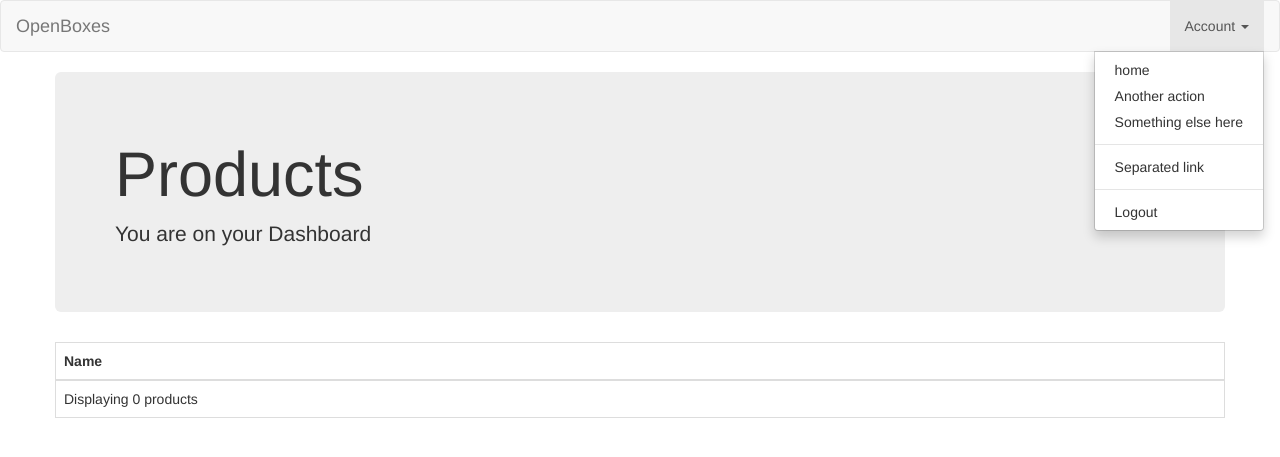
After one commit to jmiranda/openboxes-django, a Django app: page /products/ in a window 1280 px wide, after a click on "Account". The commit adds this page. Shown: the top 457 px of the page. Run offline with Django 3.2, Linux system fonts and the light colour scheme; data that the repository does not hold is empty; some libraries are stand-ins or nearby versions.

Commit message:
added authentication and product list page

```diff
--- a/core/templates/product/list.html
+++ b/core/templates/product/list.html
@@ -1,9 +1,40 @@
-<html>
-<head>
-    <title>Product List</title>
-</head>
-<body>
-Hello World
-</body>
+{% extends 'base.html' %}
 
-</html>
+{% block content %}
+
+<div class="container">
+    <div class="row">
+        <div class="jumbotron">
+            <h1>Products</h1>
+            <p>You are on your Dashboard</p>
+        </div>
+    </div>
+</div>
+<div class="container">
+    <div class="row">
+        <table class="table table-bordered table-responsive">
+            <thead>
+                <tr>
+                    <th>Name</th>
+                </tr>
+            </thead>
+            <tbody>
+            {% for product in products %}
+                <tr>
+                    <td>
+                    {{ product.name }}
+                    </td>
+                </tr>
+            {% endfor %}
+            </tbody>
+        <tfoot>
+            <tr>
+                <td>Displaying {{ products|length }} products</td>
+            </tr>
+        </tfoot>
+        </table>
+    </div>
+</div>
+
+
+{% endblock %}
--- a/core/urls.py
+++ b/core/urls.py
@@ -1,8 +1,10 @@
+#!python
+# log/urls.py
 from django.conf.urls import url
-
 from . import views
 
+# We are adding a URL called /home
 urlpatterns = [
-    #url(r'^$', views.index, name='index'),
-    url(r'^$', views.product_list, name='product_list'),
+    url(r'^$', views.home, name='home'),
+    url(r'^products/$', views.product_list, name='product_list'),
 ]
--- a/core/views.py
+++ b/core/views.py
@@ -1,9 +1,20 @@
+from time import timezone
+
 from django.shortcuts import render
 from django.http import HttpResponse
+from django.contrib.auth.decorators import login_required
+from .models import Product
 
 #def index(request):
 #    return HttpResponse("Hello, world. You're at the core index.")
 
 
+# this login required decorator is to not allow to any
+# view without authenticating
+@login_required(login_url="login/")
+def home(request):
+    return render(request,"home.html")
+
 def product_list(request):
-    return render(request, 'product/list.html', {})
+    products = Product.objects.all()
+    return render(request, 'product/list.html', {'products':products})
--- a/openboxes/urls.py
+++ b/openboxes/urls.py
@@ -13,11 +13,23 @@ Including another URLconf
     1. Import the include() function: from django.conf.urls import url, include
     2. Add a URL to urlpatterns:  url(r'^blog/', include('blog.urls'))
 """
+from core.forms import LoginForm
+from django.conf import settings
 from django.conf.urls import url, include
 from django.contrib import admin
+from django.contrib.auth import views
 
 urlpatterns = [
     url(r'^admin/', admin.site.urls),
     url(r'', include('core.urls')),
+    #url('^', include('django.contrib.auth.urls')),
+    url(r'^login/$', views.login, {'template_name': 'login.html', 'authentication_form': LoginForm}, name='login'),
+    url(r'^logout/$', views.logout, {'next_page': '/login'}),
+    url('^', include('django.contrib.auth.urls')),
+]
 
-]
+if settings.DEBUG:
+    import debug_toolbar
+    urlpatterns += [
+        url(r'^__debug__/', include(debug_toolbar.urls)),
+    ]
--- /dev/null
+++ b/templates/base.html
@@ -0,0 +1,67 @@
+{% load staticfiles %}
+
+<!DOCTYPE html>
+<html>
+    <head>
+        <meta charset="utf-8">
+        <meta name="viewport" content="width=device-width, initial-scale=1.0">
+        <title>OpenBoxes</title>
+        <!-- Core CSS - Include with every page -->
+        <link href="{% static 'css/bootstrap.min.css' %}" rel="stylesheet">
+    </head>
+    <body>
+        <nav class="navbar navbar-default">
+            <div class="container-fluid">
+                <div class="navbar-header">
+                    <button type="button" class="navbar-toggle collapsed" data-toggle="collapse" data-target="#bs-example-navbar-collapse-1">
+                        <span class="sr-only">Toggle navigation</span>
+                        <span class="icon-bar"></span>
+                        <span class="icon-bar"></span>
+                        <span class="icon-bar"></span>
+                    </button>
+                    <a class="navbar-brand" href="#">OpenBoxes</a>
+                </div>
+                <div class="collapse navbar-collapse" id="bs-example-navbar-collapse-1">
+                    <ul class="nav navbar-nav navbar-right">
+                        <li class="dropdown">
+                            <a href="#" class="dropdown-toggle" data-toggle="dropdown" role="button" aria-expanded="false">Account
+                                <span class="caret"></span>
+                            </a>
+                            <ul class="dropdown-menu" role="menu">
+                                <li>
+                                    <a href="/home">home</a>
+                                </li>
+                                <li>
+                                    <a href="#">Another action</a>
+                                </li>
+                                <li>
+                                    <a href="#">Something else here</a>
+                                </li>
+                                <li class="divider"></li>
+                                <li>
+                                    <a href="#">Separated link</a>
+                                </li>
+                                <li class="divider"></li>
+                                <li>
+                                    <a href="/logout">Logout</a>
+                                </li>
+                            </ul>
+                        </li>
+                    </ul>
+                </div>
+            </div>
+        </nav>
+
+        {% block content %}
+        {% endblock %}
+
+
+        <!-- Core Scripts - Include with every page -->
+        <script src = "{% static 'js/jquery.min.js' %}"></script>
+        <script src = "{% static 'js/bootstrap.min.js' %}"></script>
+        {% block javascript %}
+        {% endblock %}
+
+
+    </body>
+</html>
```
Also changed, not shown: core/forms.py (added, +10 -0 lines), openboxes/settings.py (+32 -0 lines), templates/home.html (added, +14 -0 lines), templates/login.html (added, +66 -0 lines).
